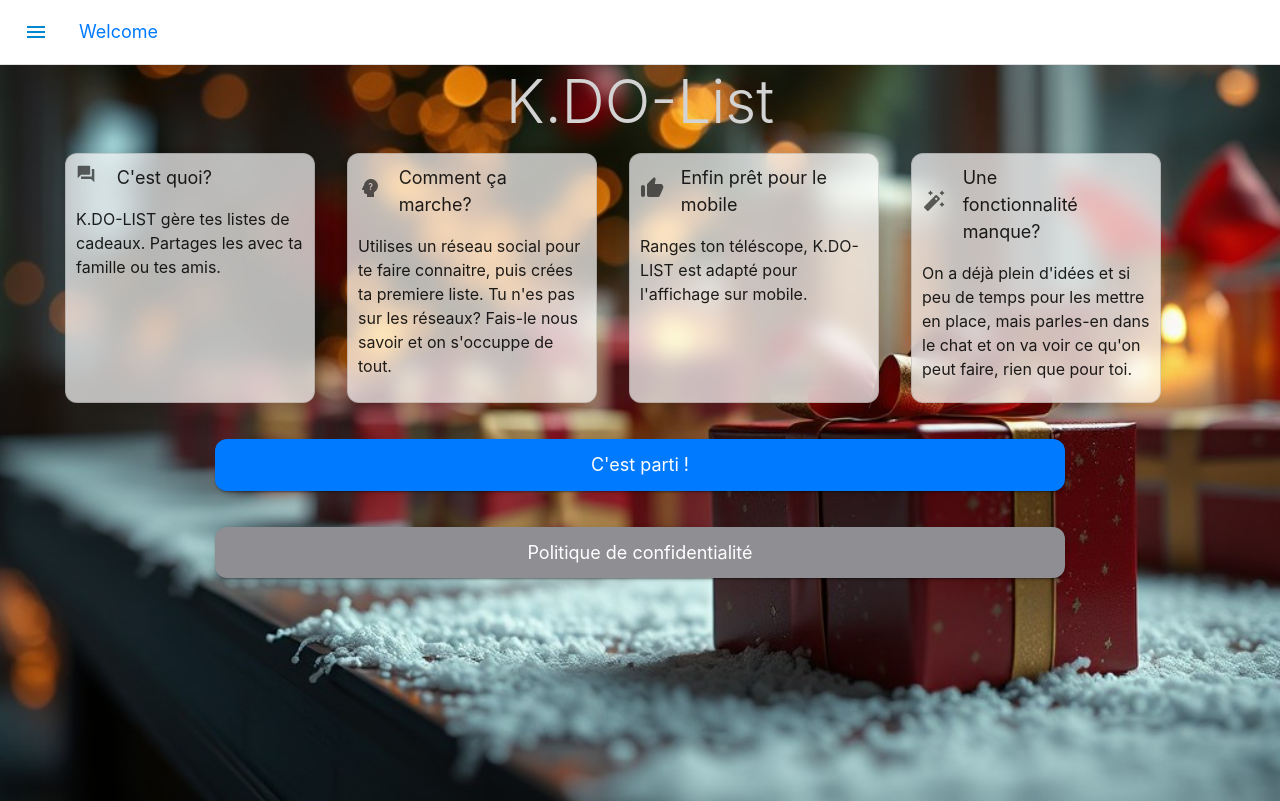
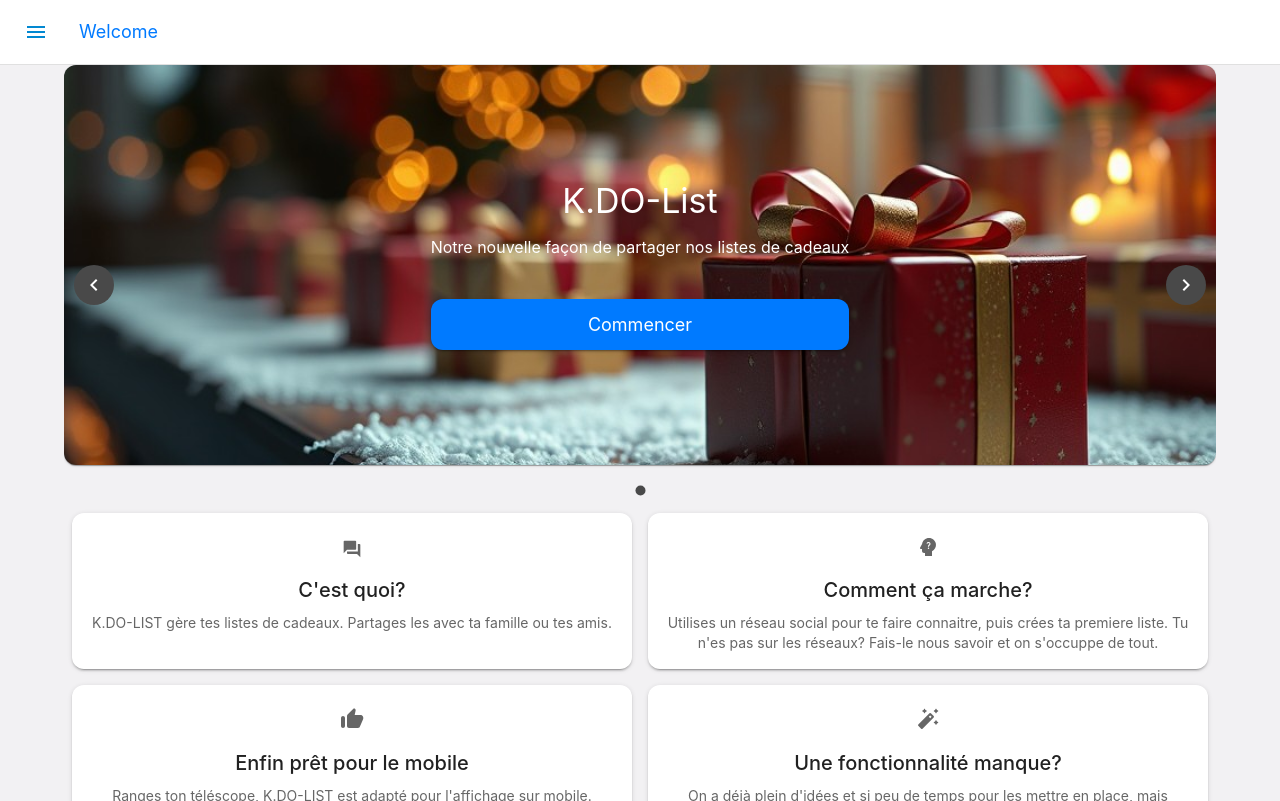
Before and after one commit to hironico/kdolist, a React (Vite) app in the folder client/: page / in a window 1280 px wide. Built offline with nearby package versions, Linux system fonts and the light colour scheme.

Commit message:
Meilleure page d'accueil

```diff
--- a/client/src/pages/Welcome/Welcome.tsx
+++ b/client/src/pages/Welcome/Welcome.tsx
@@ -1,67 +1,193 @@
+import React, { ReactElement } from 'react';
+import { Box, Button, Container, Typography, Paper } from '@mui/material';
+import Carousel from 'react-material-ui-carousel';
+import { styled } from '@mui/material/styles';
+import AutoFixHighRoundedIcon from '@mui/icons-material/AutoFixHighRounded';
+import ThumbUpAltRoundedIcon from '@mui/icons-material/ThumbUpAltRounded';
+import QuestionAnswer from '@mui/icons-material/QuestionAnswer';
+import PsychologyAltIcon from '@mui/icons-material/PsychologyAlt';
 import Meta from '@/components/Meta';
-import Content from './Content';
-import Stack from '@mui/material/Stack';
-import Box from '@mui/material/Box';
-import { useContext } from 'react';
-import { LoginContext } from '@/LoginContext';
-import { Navigate, useNavigate } from 'react-router-dom';
-import { Button, Typography } from '@mui/material';
-import { CenteredFlexBox } from '@/components/styled';
+import { useNavigate } from 'react-router-dom';
 
-function Welcome() {
-  // const isPortrait = useOrientation();
-  const loginContext = useContext(LoginContext);
+interface CarouselItem {
+    image: string;
+    title: string;
+    description: string;
+    buttonText: string;
+}
+
+interface FeatureCard {
+    icon: ReactElement;
+    title: string;
+    description: string;
+}
+
+const CarouselContainer = styled(Box)(({ theme }) => ({
+    position: 'relative',
+    backgroundColor: 'transparent',
+    minHeight: '55vh',
+}));
+
+const CarouselSlide = styled(Paper)(({ theme }) => ({
+    height: '50vh',
+    position: 'relative',
+    backgroundSize: 'cover',
+    backgroundPosition: 'center',
+    display: 'flex',
+    flexDirection: 'column',
+    justifyContent: 'center',
+    alignItems: 'center',
+    padding: theme.spacing(2),
+    color: '#fff',
+    '&::before': {
+        content: '""',
+        position: 'absolute',
+        top: 0,
+        left: 0,
+        right: 0,
+        bottom: 0,
+        //backgroundColor: 'rgba(0,0,0,0.5)',
+        zIndex: 1,
+    },
+}));
+
+const SlideContent = styled(Box)(({ theme }) => ({
+    position: 'relative',
+    zIndex: 2,
+    textAlign: 'center',
+    backgroundColor: 'transparent',
+    borderColor: 'transparent'
+}));
+
+const FeatureGrid = styled(Box)(({ theme }) => ({
+    display: 'grid',
+    gridTemplateColumns: 'repeat(1, 1fr)',
+    gap: theme.spacing(2),
+    padding: theme.spacing(1),
+    [theme.breakpoints.up('md')]: {
+        gridTemplateColumns: 'repeat(2, 1fr)',
+    },
+}));
+
+const FeatureBox = styled(Paper)(({ theme }) => ({
+    padding: theme.spacing(2),
+    textAlign: 'center',
+    height: '100%',
+}));
+
+const carouselItems: CarouselItem[] = [
+    {
+        image: './background/kdolist-1.jpeg',
+        title: 'K.DO-List',
+        description: 'Notre nouvelle façon de partager nos listes de cadeaux',
+        buttonText: 'Commencer',
+    },
+    // Ajoutez d'autres éléments du carousel ici
+];
+
+const features: FeatureCard[] = [
+    {
+        icon: <QuestionAnswer fontSize="small" sx={{ color: 'text.secondary' }} />,
+        title: 'C\'est quoi?',
+        description:
+            'K.DO-LIST gère tes listes de cadeaux. Partages les avec ta famille ou tes amis.',
+    },
+    {
+        icon: <PsychologyAltIcon sx={{ color: 'text.secondary' }} />,
+        title: 'Comment ça marche?',
+        description:
+            'Utilises un réseau social pour te faire connaitre, puis crées ta premiere liste. Tu n\'es pas sur les réseaux? \
+        Fais-le nous savoir et on s\'occuppe de tout.'
+    },
+    {
+        icon: <ThumbUpAltRoundedIcon sx={{ color: 'text.secondary' }} />,
+        title: 'Enfin prêt pour le mobile',
+        description:
+            'Ranges ton téléscope, K.DO-LIST est adapté pour l\'affichage sur mobile.',
+    },
+    {
+        icon: <AutoFixHighRoundedIcon sx={{ color: 'text.secondary' }} />,
+        title: 'Une fonctionnalité manque?',
+        description:
+            'On a déjà plein d\'idées et si peu de temps pour les mettre en place, mais parles-en dans le chat et on va voir ce qu\'on peut faire, rien que pour toi.',
+    },
+];
+
+const Welcome: React.FC = () => {
 
     const navigate = useNavigate();
     const onLetsGo = () => {
         navigate('/login', { replace: true });
     }
 
-  /*
-  const width = isPortrait ? '40%' : '30%';
-  const height = isPortrait ? '30%' : '40%';
-  */
-
-  const welcomePage = (
+    return (
         <>
             <Meta title="Welcome" />
-      <Box sx={{
-        backgroundColor: 'transparent', // Set the background color to transparent
-        backgroundImage: 'url(./background/kdolist-1.jpeg)', // Set the background image
-        backgroundSize: 'cover', // Set the background image size to cover the entire component
-        backgroundPosition: 'center',
-        height: { xs: '100%', md: '100%'},
-        overflowY: 'scroll'
-      }}>
-        <Stack
-          direction="column"
-          component="main"
-          gap={2}
-          sx={[
-            {
-              justifyContent: 'flex-start',
-              height: { xs: 'auto', md: '100%' },
-              marginLeft: {xs: '0px', md: '10px'},
-              marginRight: {xs: '0px', md: '10px'}
-            },
-          ]}
+            <Container maxWidth="lg" sx={{ pb: 2, overflowY: 'scroll', height: '100%' }}>
+                <CarouselContainer>
+                    <Carousel
+                        animation="slide"
+                        indicators={true}
+                        navButtonsAlwaysVisible={true}
+                        cycleNavigation={true}
+                        fullHeightHover={true}
+                        sx={{ height: '55vh' }}
                     >
-          <CenteredFlexBox>
-            <Typography variant='h2' color="lightgray">K.DO-List</Typography>
-          </CenteredFlexBox>
-          <Content />
-          <CenteredFlexBox sx={{marginTop: '15px'}} alignItems={"center"}>
-            <Button variant='contained' onClick={(_evt) => onLetsGo()} sx={{padding: '10px', margin: '5px', width: '100%', maxWidth: '850px'}}>C&apos;est parti !</Button>
-          </CenteredFlexBox>
-          <CenteredFlexBox alignItems={"center"} sx={{marginBottom: '30px', marginTop: '10px'}}>
-          <Button variant='contained' color="secondary" href="https://kdolist.hironico.net/legal/privacy" sx={{margin: '5px', padding: '10px', width: '100%', maxWidth: '850px'}}>Politique de confidentialité</Button>
-          </CenteredFlexBox>
-        </Stack>
-      </Box>
+                        {carouselItems.map((item, index) => (
+                            <CarouselSlide
+                                key={index}
+                                sx={{
+                                    backgroundImage: `url(${item.image})`,
+                                }}
+                            >
+                                <SlideContent>
+                                    <Typography variant="h4" component="h1" gutterBottom>
+                                        {item.title}
+                                    </Typography>
+                                    <Typography variant="subtitle1" gutterBottom>
+                                        {item.description}
+                                    </Typography>
+                                    <Button
+                                        variant="contained"
+                                        color="primary"
+                                        size="medium"
+                                        sx={{ mt: 4, width: '100%' }}
+                                        onClick={(_e) => onLetsGo()}
+                                    >
+                                        {item.buttonText}
+                                    </Button>
+                                </SlideContent>
+                            </CarouselSlide>
+                        ))}
+                    </Carousel>
+                </CarouselContainer>
+
+                <FeatureGrid>
+                    {features.map((feature, index) => (
+                        <FeatureBox key={index} elevation={2}>
+                            <Typography variant="h1" component="div" sx={{ fontSize: '2rem', mb: 1 }}>
+                                {feature.icon}
+                            </Typography>
+                            <Typography variant="h6" component="h2" gutterBottom>
+                                {feature.title}
+                            </Typography>
+                            <Typography variant="body2" color="text.secondary">
+                                {feature.description}
+                            </Typography>
+                        </FeatureBox>
+                    ))}
+                </FeatureGrid>
+                <Button variant="contained"
+                    color="primary"
+                    size="medium"
+                    onClick={(_e) => onLetsGo()}
+                    sx={{ mt: 4, width: '100%' }}
+                >
+                    C'est parti !
+                </Button>
+            </Container>
         </>
     );
-
-  return loginContext.loginInfo.jwt != '' ? <Navigate to="/mylists" replace /> : welcomePage;
-}
+};
 
 export default Welcome;
```
Lines whose indentation alone changed are shown as unchanged.
